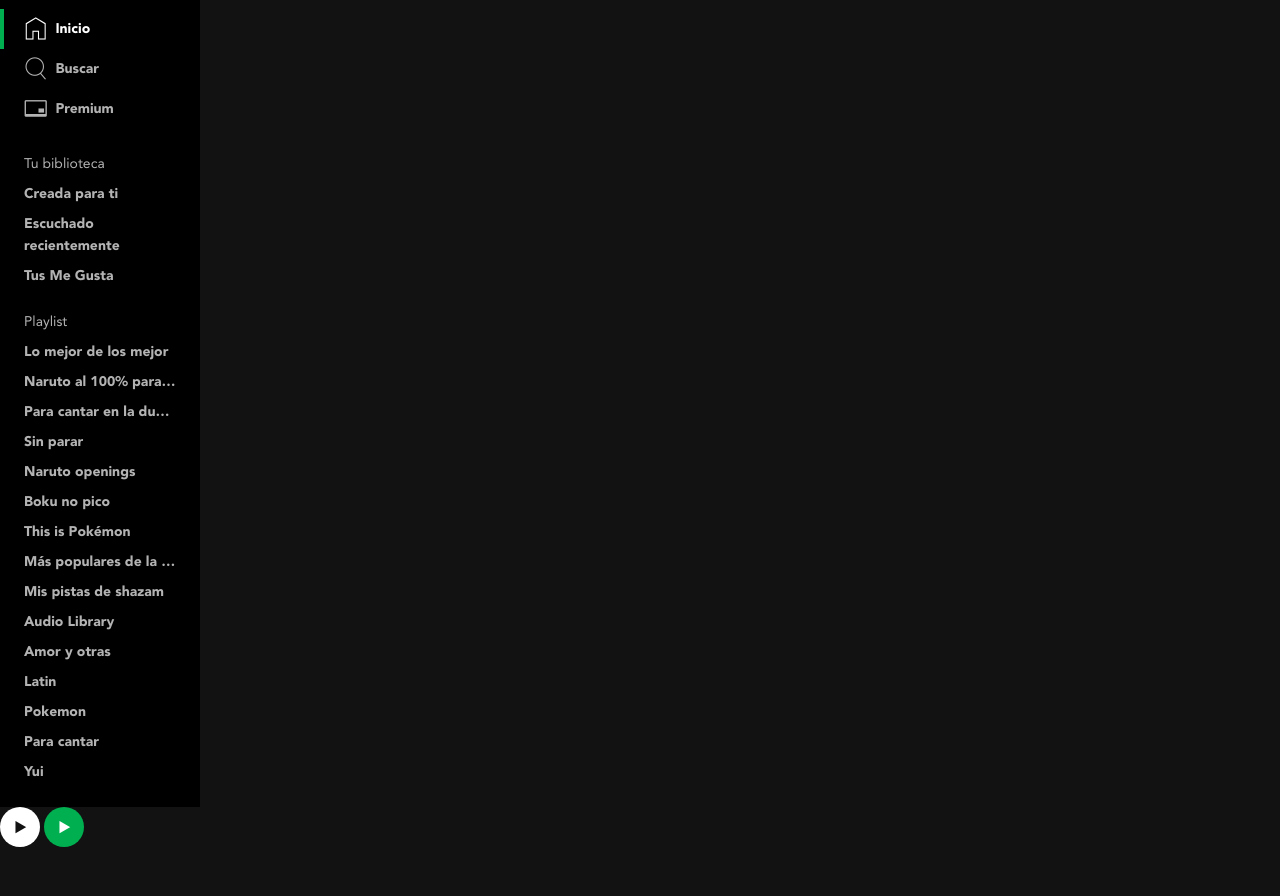
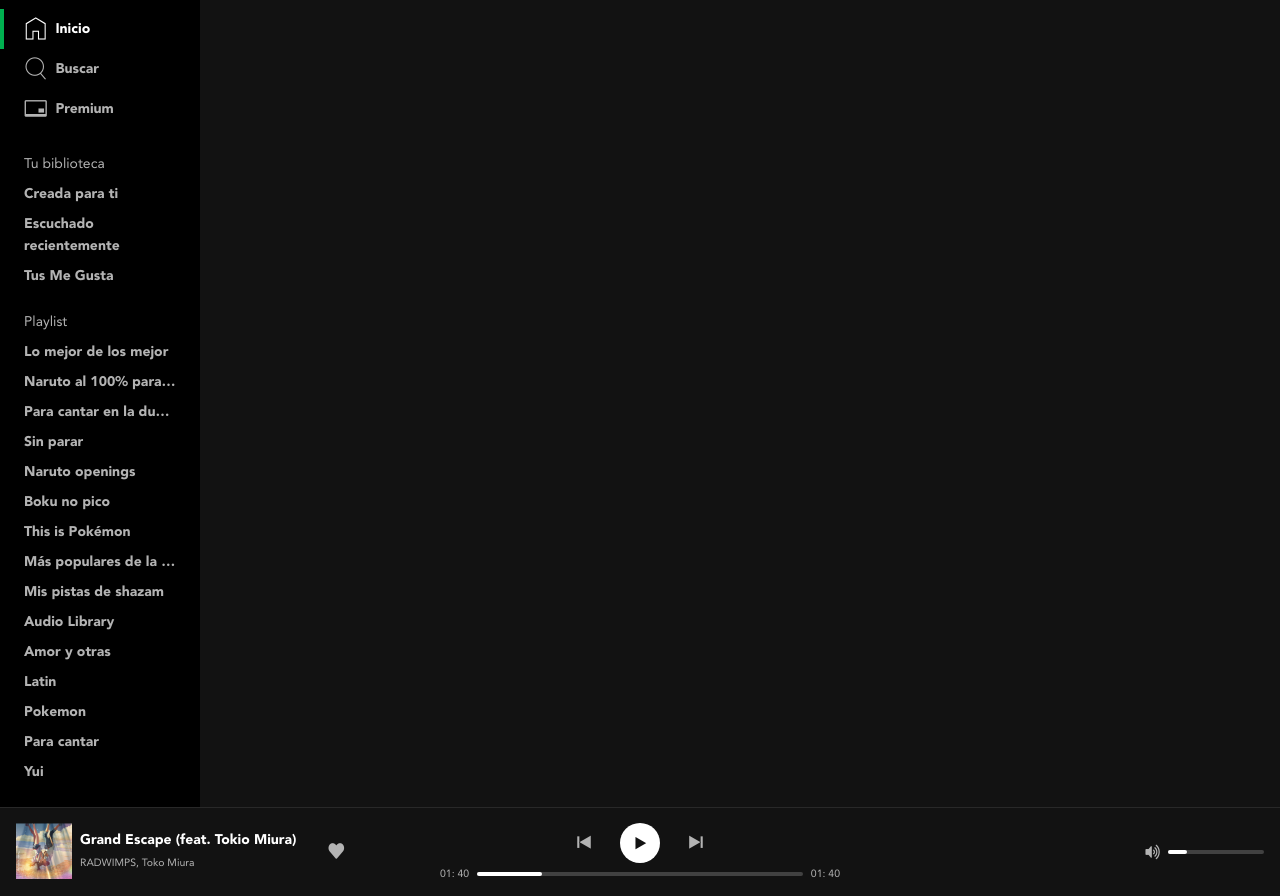
Before and after one commit to CristianPalaciosBeltran/spotifu, a plain HTML site: page index.html in a window 1280 px wide. Shown: the part 78-974 px from the top of the page. Before the commit the page ends 925 px from the top, so only its background shows below. Drawn offline with Linux system fonts and the light colour scheme; files whose address does not match are found by name.

Commit message:
Se implemento diseño de la funcionalidad del player.

```diff
--- a/css/proyecto/index.css
+++ b/css/proyecto/index.css
@@ -5,6 +5,8 @@
 @import "./button-icon.css";
 @import "./sidebar.css";
 @import "./ellipsis.css";
+@import "./player.css";
+
 
 :root {
   --primary: #00b050;
--- /dev/null
+++ b/css/proyecto/now-playing.css
@@ -0,0 +1,29 @@
+.nowPlaying {
+  display: flex;
+  gap: 0.5rem;
+}
+
+.nowPlaying-cover img {
+  inline-size: 3.5rem;
+  block-size: 3.5rem;
+  vertical-align: middle;
+}
+
+.nowPlaying-details {
+  display: flex;
+  gap: 1.5rem;
+  align-items: center;
+}
+
+.nowPlaying-title {
+  color: var(--white);
+  font: var(--basefontBold);
+  text-decoration: none;
+  display: block;
+}
+
+.nowPlaying-artist {
+  font: var(--small);
+  color: var(--gray10);
+  text-decoration: none;
+}
--- /dev/null
+++ b/css/proyecto/player-controls.css
@@ -0,0 +1,12 @@
+.playerControls {
+  display: flex;
+  flex-direction: column;
+  gap: 0.25rem;
+  width: 100%;
+}
+
+.playerControls-buttons {
+  display: flex;
+  gap: 1rem;
+  justify-content: center;
+}
--- /dev/null
+++ b/css/proyecto/player-playback.css
@@ -0,0 +1,22 @@
+.playerPlayBack {
+    display: flex;
+    /* border: 1px solid red; */
+    align-items: center;
+    gap: .5rem;
+}
+
+.playerPlayBack-slider{
+    /* flex: 1; */
+    flex-grow: 1;
+    flex-shrink: 1;
+    flex-basis: 0%;
+}
+
+.playerPlayBack-progressTime{
+    /* border: 1px solid red; */
+    line-height: 1;
+    position: relative;
+    top: 0.7px;
+    font: var(--small);
+
+}
--- /dev/null
+++ b/css/proyecto/player-volumen.css
@@ -0,0 +1,9 @@
+.playerVolumen{
+    display: flex;
+    align-items: center;
+}
+
+.playerVolumen-slider{
+    flex:1;
+    inline-size: 6rem;
+}
--- /dev/null
+++ b/css/proyecto/player.css
@@ -0,0 +1,41 @@
+@import "./slider.css";
+@import "./player-controls.css";
+@import "./player-playback.css";
+@import "./player-volumen.css";
+@import "./now-playing.css";
+
+.player {
+  display: flex;
+  gap: 1.5rem;
+  padding: 1rem;
+  /* border-top: 1px solid red; */
+  box-shadow: inset 0 1px 0 var(--gray30);
+}
+
+.player > * {
+  flex: 1;
+}
+
+
+
+.player-control {
+  border: none;
+  padding: 0;
+  background: none;
+  color: var(--gray10);
+  font-size: 1rem;
+  padding: 0.5rem;
+  cursor: pointer;
+  display: flex;
+}
+
+.player-playerVolumen {
+  display: flex;
+  justify-content: flex-end;
+}
+
+.player-playerControls{
+    display: flex;
+    justify-content: center;
+    align-items: center;
+}
--- /dev/null
+++ b/css/proyecto/slider.css
@@ -0,0 +1,36 @@
+.slider {
+  /* inline-size: 200px; */
+  background: rgba(255, 255, 255, 0.2);
+  block-size: 0.25rem;
+  border-radius: 0.25rem;
+}
+
+.slider:hover .slider-progress {
+    background: var(--primary);
+}
+
+.slider:hover .slider-button {
+    display: block;
+}
+
+.slider-progress {
+  block-size: inherit;
+  border-radius: inherit;
+  background: var(--white);
+  inline-size: 20%;
+  position: relative;
+}
+
+.slider-button {
+  background: var(--white);
+  padding: 0;
+  border: 0;
+  block-size: 200%;
+  aspect-ratio: 1/1;
+  border-radius: 50%;
+  position: absolute;
+  left: 100%;
+  top: 50%;
+  transform: translate(-50%, -50%);
+  display: none;
+}
--- a/index.html
+++ b/index.html
@@ -6,10 +6,26 @@
     <meta name="viewport" content="width=device-width, initial-scale=1.0" />
     <link rel="stylesheet" href="./css/proyecto/index.css" />
     <!-- Empieza favicon -->
-    <link rel="apple-touch-icon" sizes="57x57" href="./assets/fav-icon/apple-icon-57x57.png" />
-    <link rel="apple-touch-icon" sizes="60x60" href="./assets/fav-icon/apple-icon-60x60.png" />
-    <link rel="apple-touch-icon" sizes="72x72" href="./assets/fav-icon/apple-icon-72x72.png" />
-    <link rel="apple-touch-icon" sizes="76x76" href="./assets/fav-icon/apple-icon-76x76.png" />
+    <link
+      rel="apple-touch-icon"
+      sizes="57x57"
+      href="./assets/fav-icon/apple-icon-57x57.png"
+    />
+    <link
+      rel="apple-touch-icon"
+      sizes="60x60"
+      href="./assets/fav-icon/apple-icon-60x60.png"
+    />
+    <link
+      rel="apple-touch-icon"
+      sizes="72x72"
+      href="./assets/fav-icon/apple-icon-72x72.png"
+    />
+    <link
+      rel="apple-touch-icon"
+      sizes="76x76"
+      href="./assets/fav-icon/apple-icon-76x76.png"
+    />
     <link
       rel="apple-touch-icon"
       sizes="114x114"
@@ -41,9 +57,24 @@
       sizes="192x192"
       href="./assets/fav-icon/android-icon-192x192.png"
     />
-    <link rel="icon" type="image/png" sizes="32x32" href="./assets/fav-icon/favicon-32x32.png" />
-    <link rel="icon" type="image/png" sizes="96x96" href="./assets/fav-icon/favicon-96x96.png" />
-    <link rel="icon" type="image/png" sizes="16x16" href="./assets/fav-icon/favicon-16x16.png" />
+    <link
+      rel="icon"
+      type="image/png"
+      sizes="32x32"
+      href="./assets/fav-icon/favicon-32x32.png"
+    />
+    <link
+      rel="icon"
+      type="image/png"
+      sizes="96x96"
+      href="./assets/fav-icon/favicon-96x96.png"
+    />
+    <link
+      rel="icon"
+      type="image/png"
+      sizes="16x16"
+      href="./assets/fav-icon/favicon-16x16.png"
+    />
     <link rel="manifest" href="./assets/fav-icon/manifest.json" />
     <meta name="msapplication-TileColor" content="#ffffff" />
     <meta name="msapplication-TileImage" content="/ms-icon-144x144.png" />
@@ -64,6 +95,7 @@
     <title>Spotifu</title>
   </head>
   <body class="body">
+
     <div class="sidebar">
       <header class="logo" role="banner">
         <a href="/" aria-current="page">
@@ -167,6 +199,49 @@
         </div>
       </nav>
     </div>
+    <div class="player">
+      <div class="player-nowPlaying">
+        <div class="nowPlaying">
+          <div class="nowPlaying-cover">
+            <img
+              width="56"
+              height="56"
+              src="./images/MiniCover.png"
+              alt="Portada de Grand Escape"
+              title="Portada de Grand Escape"
+            />
+          </div>
+          <div class="nowPlaying-details">
+            <div class="nowPlaying-description">
+              <a href="#song" class="nowPlaying-title"
+                >Grand Escape (feat. Tokio Miura)</a
+              >
+              <a href="#RADWIMPS" class="nowPlaying-artist"
+                >RADWIMPS, Toko Miura</a
+              >
+            </div>
+            <div class="nowPlaying-actions">
+              <button
+                class="player-control"
+                role="switch"
+                aria-label="Guardar en tu biblioteca"
+                title="Guardar en tu biblioteca"
+              >
+                <i class="icon-heart" aria-hidden="true"></i>
+              </button>
+            </div>
+          </div>
+        </div>
+      </div>
+      <div class="player-playerControls">
+        <div class="playerControls">
+          <div
+            class="playerControls-buttons"
+            aria-label="Controles de reproducción"
+          >
+            <button class="buttonIcon" aria-label="Anterior" title="Anterior">
+              <i class="icon-prev" aria-hidden="true"></i>
+            </button>
             <button
               class="buttonIcon is-white"
               aria-label="Reproducir"
@@ -175,11 +250,55 @@
               <i class="icon-play" aria-hidden="true"></i>
             </button>
             <button
-      class="buttonIcon is-primary"
-      aria-label="Reproducir"
-      title="reproducir"
+              class="buttonIcon"
+              aria-label="Siguiente"
+              title="Siguiente"
             >
-      <i class="icon-play" aria-hidden="true"></i>
+              <i class="icon-next" aria-hidden="true"></i>
             </button>
+          </div>
+          <div class="playerPlayBack">
+            <span class="playerPlayBack-progressTime">01: 40</span>
+            <div class="playerPlayBack-slider">
+              <div class="slider">
+                <div class="slider-progress">
+                  <button
+                    class="slider-button"
+                    aria-label="Controlar el porgreso de la reproducción"
+                  ></button>
+                </div>
+              </div>
+            </div>
+            <span class="playerPlayBack-progressTime">01: 40</span>
+          </div>
+        </div>
+      </div>
+      <div class="player-playerVolumen">
+        <div class="playerVolumen">
+          <button
+            class="player-control"
+            aria-label="Silenciar"
+            aria-describedby="volumen-icon"
+          >
+            <i
+              id="volumen-icon"
+              class="icon-volume-up"
+              role="presentation"
+              aria-label="Volumen alto"
+            ></i>
+          </button>
+          <div class="playerVolumen-slider">
+            <div class="slider">
+              <div class="slider-progress">
+                <button
+                  class="slider-button"
+                  aria-label="Controlar el porgreso de la reproducción"
+                ></button>
+              </div>
+            </div>
+          </div>
+        </div>
+      </div>
+    </div>
   </body>
 </html>
```
Also changed, not shown: images/MiniCover.png (added), 2 other files. Lines whose indentation alone changed are shown as unchanged.
